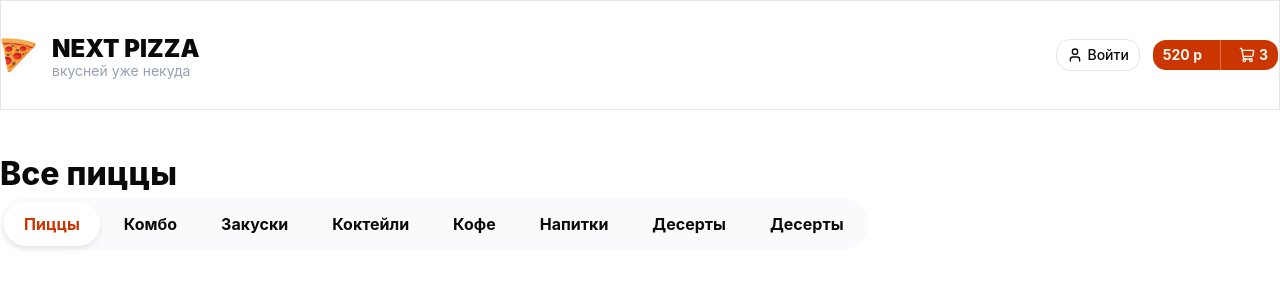
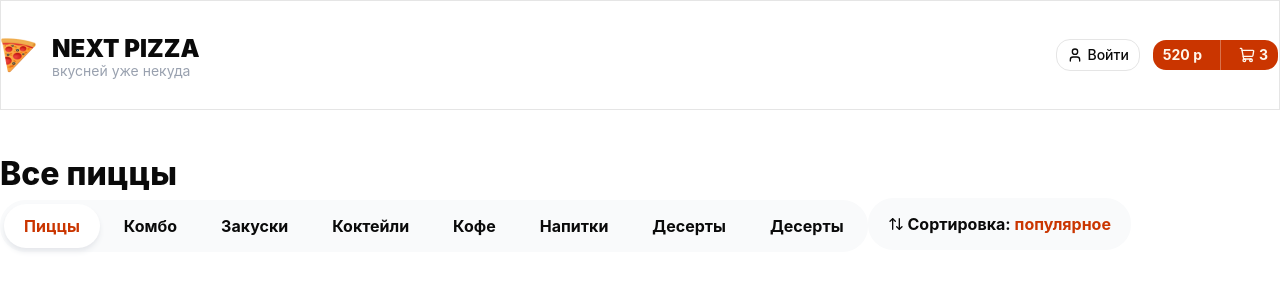
Before and after one commit to Irasov/next-pizza, a Next.js app: page / in a window 1280 px wide. Shown: the top 300 px of the page. Built offline with nearby package versions, Linux system fonts and the light colour scheme.

Commit message:
feat: add sort-popup component

```diff
--- a/app/page.tsx
+++ b/app/page.tsx
@@ -1,4 +1,4 @@
-import { Container, Title, Categories } from "@/components/shared";
+import { Container, Title, Categories, SortPopup } from "@/components/shared";
 
 export default function Page() {
   return (
@@ -6,6 +6,7 @@ export default function Page() {
       <Container className="mt-10">
         <Title text="Все пиццы" size="lg" className="font-extrabold"/>
         <Categories />
+        <SortPopup />
       </Container>
     </>
   )
--- a/components/shared/index.tsx
+++ b/components/shared/index.tsx
@@ -2,3 +2,4 @@ export { Container } from './container';
 export { Header } from './header';
 export { Title } from './title';
 export { Categories } from './categories';
+export { SortPopup } from './sort-popup';
--- /dev/null
+++ b/components/shared/sort-popup.tsx
@@ -0,0 +1,19 @@
+import { cn } from "@/lib/utils";
+import React from "react";
+import { ArrowUpDown } from "lucide-react";
+
+interface Props {
+  className?: string;
+}
+
+export const SortPopup: React.FC<Props> = ({className}) => {
+  return (
+    <div className={cn(
+    'inline-flex items-center gap-1 bg-gray-50 px-5 h-[52px] rounded-2xl cursor-pointer',
+    className)}>
+      <ArrowUpDown size={16} />
+      <b>Сортировка:</b>
+      <b className="text-primary">популярное</b>
+    </div>
+  )
+}
```
